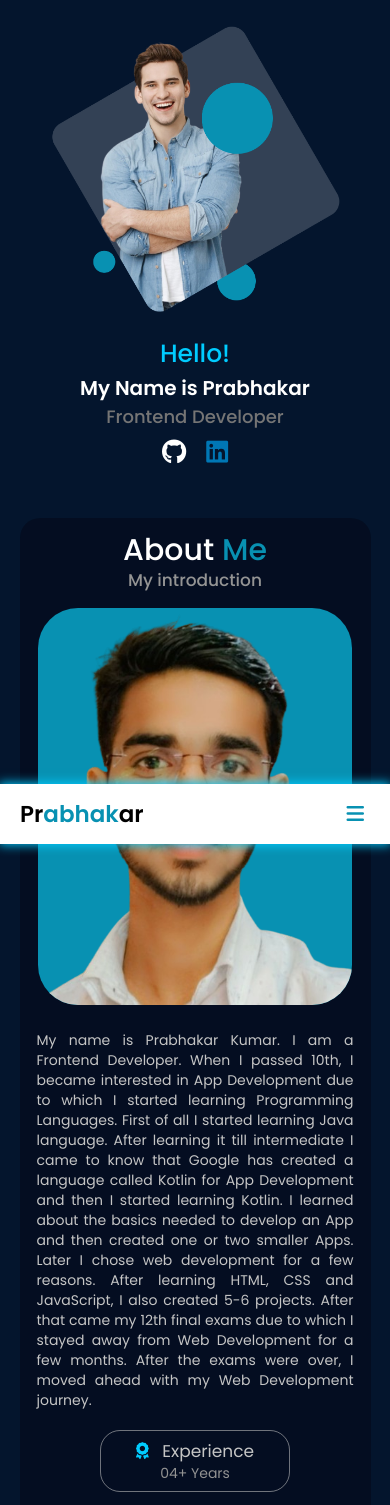
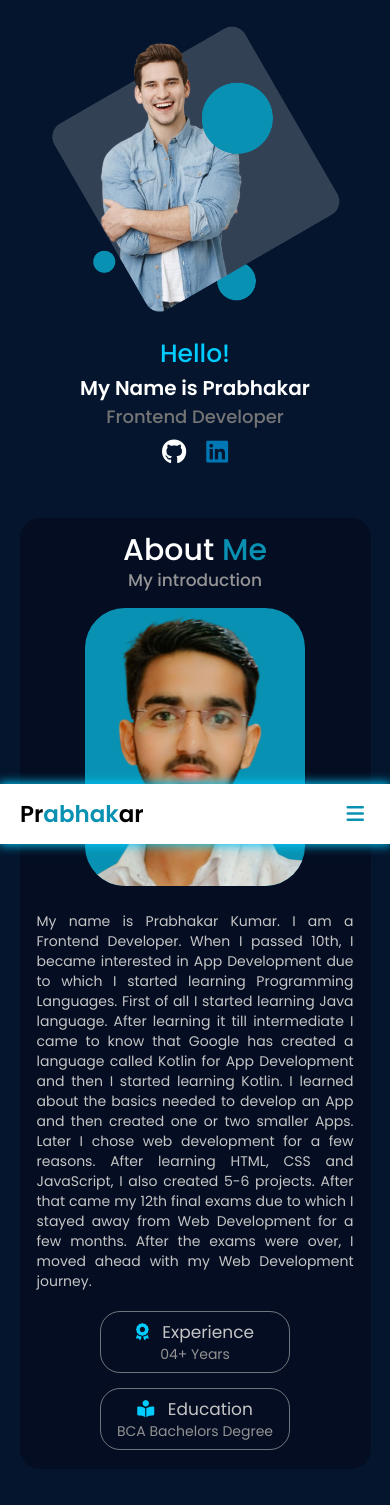
Before and after one commit to coder-prabhakar/personal-portfolio, a React (Create React App) app: page / in a window 390 px wide. Shown: the top 1505 px of the page. Built offline with nearby package versions, Linux system fonts and the light colour scheme; the HTML template or start-up script is replaced by a standard one.

Commit message:
web title name changed and about section image width canged

```diff
--- a/public/index.html
+++ b/public/index.html
@@ -8,7 +8,7 @@
     <meta name="description" content="Web site created using create-react-app" />
     <link rel="apple-touch-icon" href="%PUBLIC_URL%/logo192.png" />
     <link rel="manifest" href="%PUBLIC_URL%/manifest.json" />
-    <title>React App</title>
+    <title>Prabhakar Kumar | Personal Portfolio |</title>
   </head>
   <body>
     <noscript>You need to enable JavaScript to run this app.</noscript>
--- a/src/component/css/about.css
+++ b/src/component/css/about.css
@@ -1,6 +1,6 @@
 #about {
     margin: 100px 0;
- }
+}
 
 #about .container{
     padding: 30px;
@@ -93,7 +93,7 @@
 
     #about .aboutImage{
         display: inherit;
-        width: 95%;
+        width: 220px;
         margin: 0 auto;
     }
 
```
